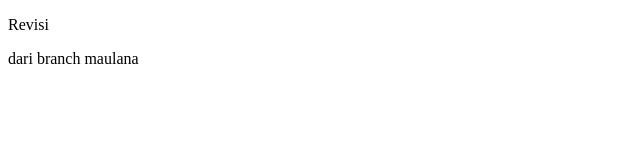
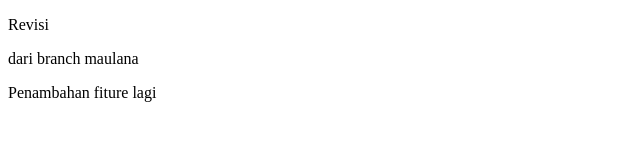
Before and after one commit to RobertMaulana/demo-tags, a plain HTML site: page index.html in a window 1280 px wide. Shown: the whole page, without its empty margins (0-640 px from the left). Drawn offline with Linux system fonts and the light colour scheme.

Commit message:
penambahan fitur dari branch maulana

```diff
--- a/index.html
+++ b/index.html
@@ -7,5 +7,6 @@
   <body>
     <p>Revisi</p>
     <p>dari branch maulana</p>
+    <p>Penambahan fiture lagi</p>
   </body>
 </html>
```
